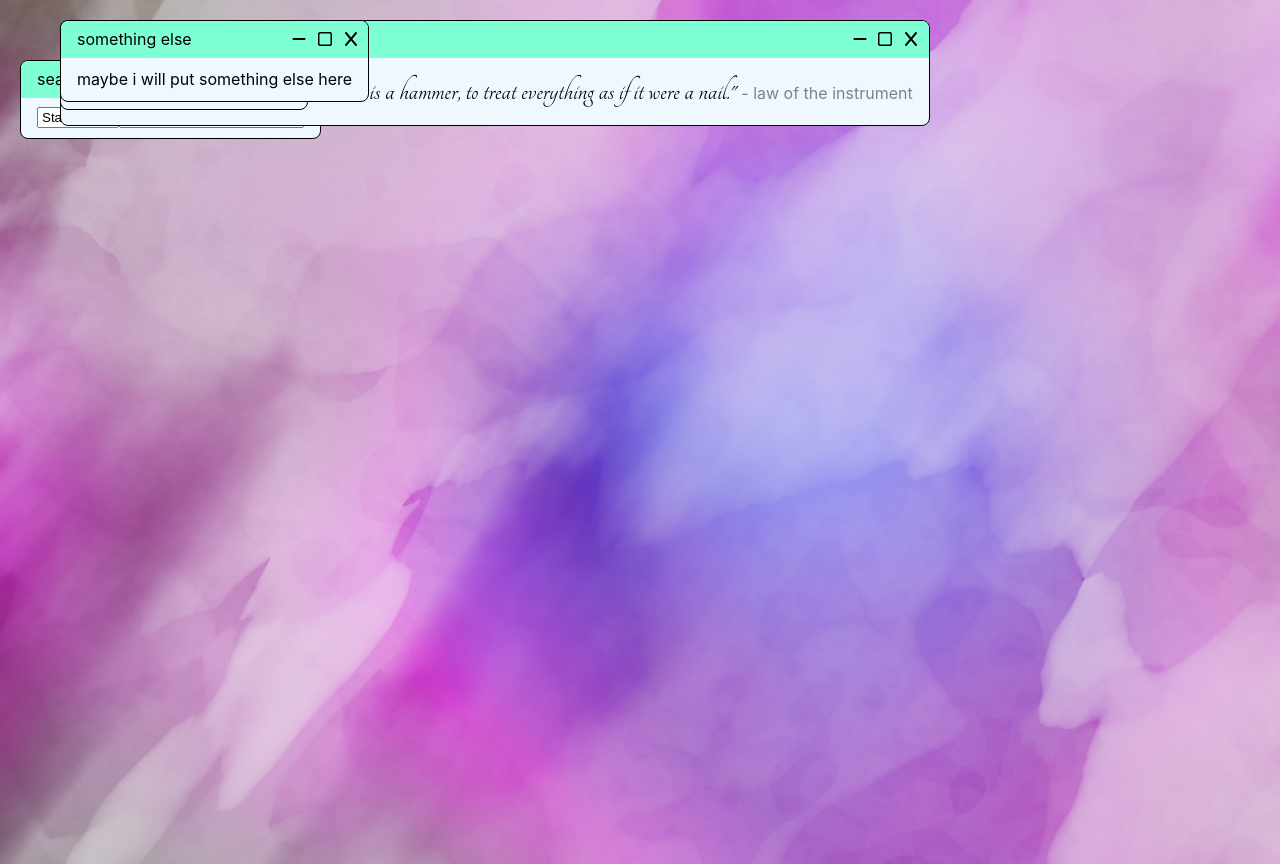
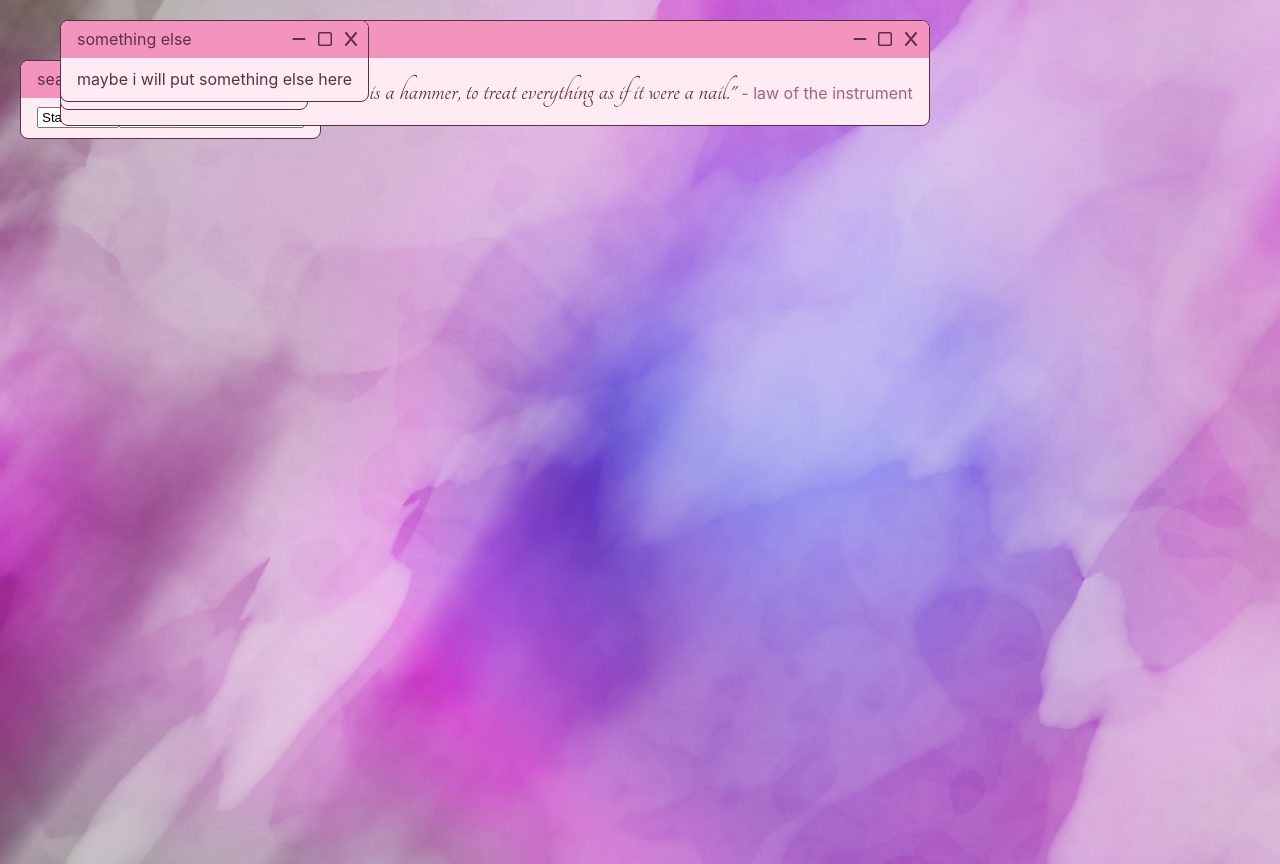
Before and after one commit to mirunaish/floppa-new-tab, a React (Vite) app: page / in a window 1280 px wide. Built offline with nearby package versions, Linux system fonts and the light colour scheme.

Commit message:
better colors

```diff
--- a/src/components/Card.css
+++ b/src/components/Card.css
@@ -1,15 +1,15 @@
 .card {
-  background-color: aliceblue;
-  color: black;
+  background-color: var(--background);
+  color: var(--black);
   border-radius: 8px;
-  border: 1px solid black;
+  border: 1px solid var(--black);
   margin: 10px;
   overflow: hidden;
 }
 
 .card__title {
   background-color: var(--primary);
-  color: black;
+  color: var(--black);
 }
 
 .card__body {
--- a/src/components/Quote.tsx
+++ b/src/components/Quote.tsx
@@ -11,7 +11,7 @@ const Quote: React.FC = () => {
       <span style={{ fontFamily: "Tangerine", fontSize: "2em" }}>
         "{quote.quote}"
       </span>
-      <span style={{ color: "gray" }}> - {quote.author}</span>
+      <span style={{ color: "var(--gray)" }}> - {quote.author}</span>
     </div>
   );
 };
--- a/src/components/TodoList.tsx
+++ b/src/components/TodoList.tsx
@@ -28,7 +28,7 @@ const TodoItem: React.FC<TodoItemProps> = ({
         key={id}
         style={{
           marginLeft: 5,
-          color: done ? "gray" : "black",
+          color: done ? "var(--gray)" : "var(--black)",
           textDecoration: done ? "line-through" : "none",
         }}
       >
--- a/src/index.css
+++ b/src/index.css
@@ -16,16 +16,23 @@
   background-image: url("assets/bg.jpg");
   background-size: cover;
 
-  --primary: aquamarine;
+  --primary: #f294bd;
+  --primary-dark: #c75f8d;
+  --secondary: #5e30ba;
+  --secondary-dark: #3a1f7b;
+  --background: #ffebf3;
+  --white: #ffebf3;
+  --gray: #a85e7e;
+  --black: #5e3044;
 }
 
 a {
   font-weight: 500;
-  color: #646cff;
+  color: var(--secondary);
   text-decoration: inherit;
 }
 a:hover {
-  color: #535bf2;
+  color: var(--secondary-dark);
 }
 
 body {
@@ -50,7 +57,7 @@ button {
   transition: border-color 0.25s;
 }
 button:hover {
-  border-color: #646cff;
+  border-color: var(--primary-dark);
 }
 button:focus,
 button:focus-visible {
@@ -58,7 +65,7 @@ button:focus-visible {
 }
 
 input[type="checkbox"] {
-  border-color: var(--primary);
+  border-color: var(--primary-dark);
 }
 input[type="checkbox"]:checked {
   background-color: var(--primary);
```
